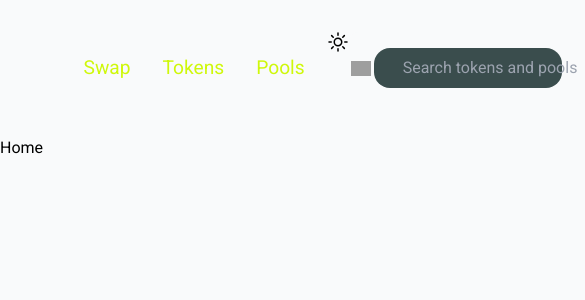
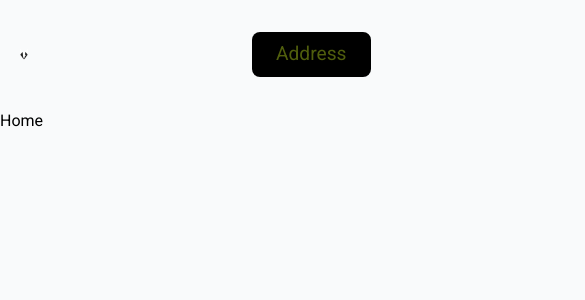
Before and after one commit to t9fiction/Tumble-Swap, a Next.js app: page / in a window 390 px wide. Shown: the top 300 px of the page, 585 px wide, since content can reach past the window. Built offline with nearby package versions, Linux system fonts and the light colour scheme; grey boxes are pictures that could not be loaded.

Commit message:
Navbar initial configuration done

```diff
--- a/src/components/NavBar/NavBar.module.css
+++ b/src/components/NavBar/NavBar.module.css
@@ -110,3 +110,21 @@
   gap: 1rem;
 
 }
+
+@media only screen and (max-width: 35em){
+  .NavBar{
+    width: 90%;
+  }
+  .NavBar_box{
+    grid-template-columns: .5rem 1fr;
+  }
+  .NavBar_box_middle{
+    display: none;
+  }
+  .NavBar_box_left_menu{
+    display: none;
+  }
+  .NavBar_box_right_box{
+    display: none;
+  }
+}
```
